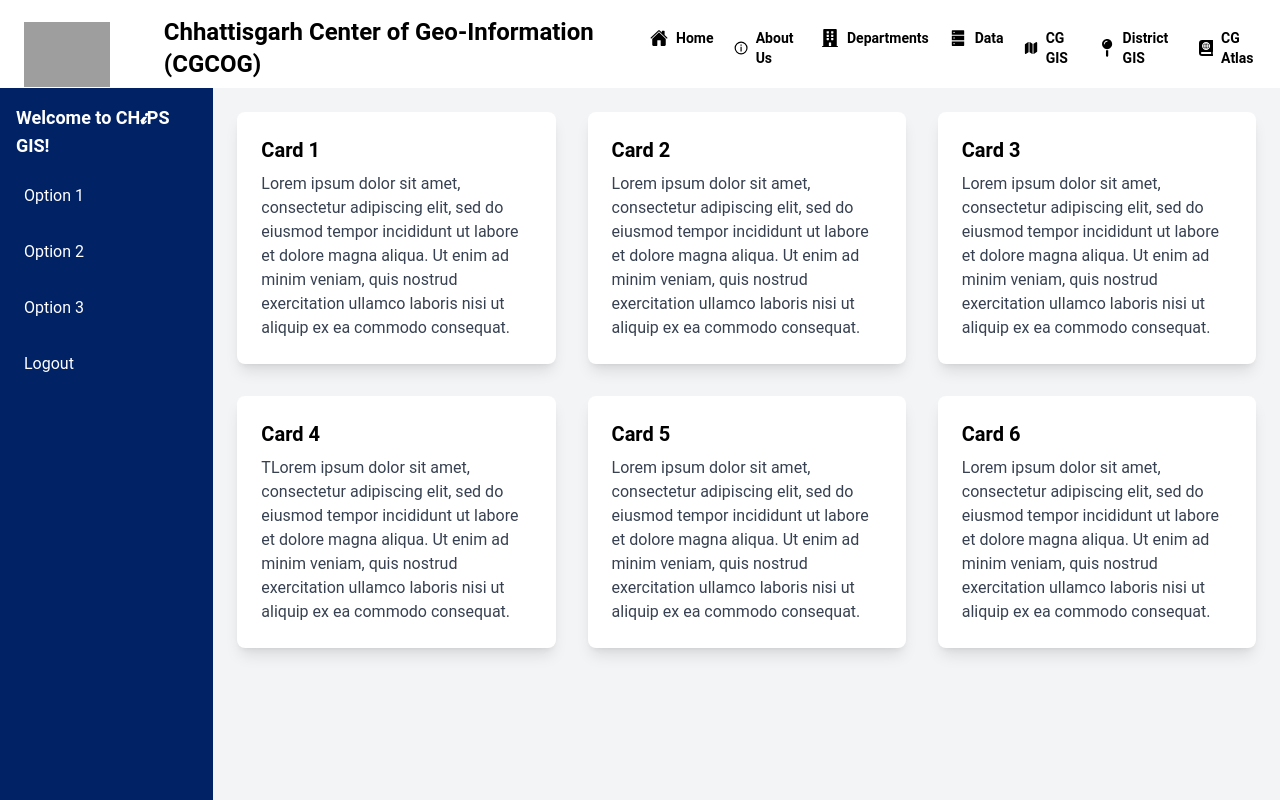
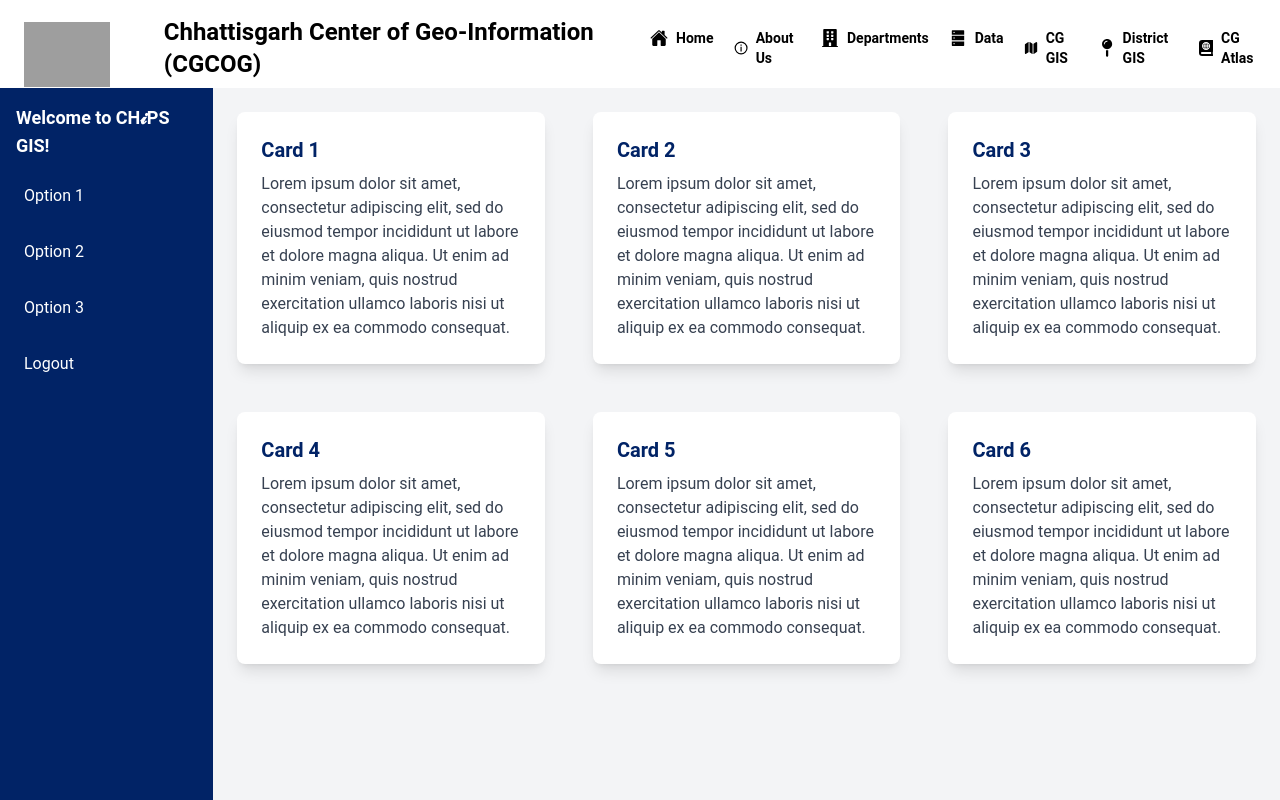
Before and after one commit to adiideee/CHiPS, a React (Create React App) app: page /data in a window 1280 px wide. Shown: the top 800 px of the page. Built offline with nearby package versions, Linux system fonts and the light colour scheme; grey boxes are pictures that could not be loaded.

Commit message:
dashboard done

```diff
--- a/src/Components/Pages/Dashboard.jsx
+++ b/src/Components/Pages/Dashboard.jsx
@@ -14,36 +14,49 @@
       </nav>
 
       <div className="w-5/6 p-4 bg-gray-100">
-        <div className="grid grid-cols-3 gap-8 m-2">
-          <div className="bg-white p-6 rounded-lg shadow-lg">
-            <h2 className="text-xl font-bold mb-2">Card 1</h2>
+        <div className="grid grid-cols-3 gap-12 m-2">
+          <a href='#'>
+          <div className="bg-white p-6 rounded-lg shadow-lg hover:border hover:border-[#012366] hover:shadow-gray-900">
+            <h2 className="text-xl text-[#012366] font-bold mb-2">Card 1</h2>
             <p className="text-gray-700">Lorem ipsum dolor sit amet, consectetur adipiscing elit, sed do eiusmod tempor incididunt ut labore et dolore magna aliqua. Ut enim ad minim veniam, quis nostrud exercitation ullamco laboris nisi ut aliquip ex ea commodo consequat.</p>
           </div>
+          </a>
 
-          <div className="bg-white p-6 rounded-lg shadow-lg">
-            <h2 className="text-xl font-bold mb-2">Card 2</h2>
+          <a href='#'>
+          <div className="bg-white p-6 rounded-lg shadow-lg hover:border hover:border-[#012366] hover:shadow-gray-900">
+            <h2 className="text-xl text-[#012366] font-bold mb-2">Card 2</h2>
             <p className="text-gray-700">Lorem ipsum dolor sit amet, consectetur adipiscing elit, sed do eiusmod tempor incididunt ut labore et dolore magna aliqua. Ut enim ad minim veniam, quis nostrud exercitation ullamco laboris nisi ut aliquip ex ea commodo consequat.</p>
           </div>
+          </a>
 
-          <div className="bg-white p-6 rounded-lg shadow-lg">
-            <h2 className="text-xl font-bold mb-2">Card 3</h2>
+          <a href='#'>
+          <div className="bg-white p-6 rounded-lg shadow-lg hover:border hover:border-[#012366] hover:shadow-gray-900">
+            <h2 className="text-xl text-[#012366] font-bold mb-2">Card 3</h2>
             <p className="text-gray-700">Lorem ipsum dolor sit amet, consectetur adipiscing elit, sed do eiusmod tempor incididunt ut labore et dolore magna aliqua. Ut enim ad minim veniam, quis nostrud exercitation ullamco laboris nisi ut aliquip ex ea commodo consequat.</p>
           </div>
+          </a>
 
-          <div className="bg-white p-6 rounded-lg shadow-lg">
-            <h2 className="text-xl font-bold mb-2">Card 4</h2>
-            <p className="text-gray-700">TLorem ipsum dolor sit amet, consectetur adipiscing elit, sed do eiusmod tempor incididunt ut labore et dolore magna aliqua. Ut enim ad minim veniam, quis nostrud exercitation ullamco laboris nisi ut aliquip ex ea commodo consequat.</p>
-          </div>
-
-          <div className="bg-white p-6 rounded-lg shadow-lg">
-            <h2 className="text-xl font-bold mb-2">Card 5</h2>
+          <a href='#'>
+          <div className="bg-white p-6 rounded-lg shadow-lg hover:border hover:border-[#012366] hover:shadow-gray-900">
+            <h2 className="text-xl text-[#012366] font-bold mb-2">Card 4</h2>
             <p className="text-gray-700">Lorem ipsum dolor sit amet, consectetur adipiscing elit, sed do eiusmod tempor incididunt ut labore et dolore magna aliqua. Ut enim ad minim veniam, quis nostrud exercitation ullamco laboris nisi ut aliquip ex ea commodo consequat.</p>
           </div>
+          </a>
 
-          <div className="bg-white p-6 rounded-lg shadow-lg">
-            <h2 className="text-xl font-bold mb-2">Card 6</h2>
+          <a href='#'>
+          <div className="bg-white p-6 rounded-lg shadow-lg hover:border hover:border-[#012366] hover:shadow-gray-900">
+            <h2 className="text-xl text-[#012366] font-bold mb-2">Card 5</h2>
             <p className="text-gray-700">Lorem ipsum dolor sit amet, consectetur adipiscing elit, sed do eiusmod tempor incididunt ut labore et dolore magna aliqua. Ut enim ad minim veniam, quis nostrud exercitation ullamco laboris nisi ut aliquip ex ea commodo consequat.</p>
           </div>
+          </a>
+
+          <a href='#'>
+          <div className="bg-white p-6 rounded-lg shadow-lg hover:border hover:border-[#012366] hover:shadow-gray-900">
+            <h2 className="text-xl text-[#012366] font-bold mb-2">Card 6</h2>
+            <p className="text-gray-700">Lorem ipsum dolor sit amet, consectetur adipiscing elit, sed do eiusmod tempor incididunt ut labore et dolore magna aliqua. Ut enim ad minim veniam, quis nostrud exercitation ullamco laboris nisi ut aliquip ex ea commodo consequat.</p>
+          </div>
+          </a>
+
         </div>
       </div>
     </div>
--- a/src/Components/Pages/Login/Client/LoginPage.jsx
+++ b/src/Components/Pages/Login/Client/LoginPage.jsx
@@ -15,8 +15,6 @@
         </div>
       </div>
       <div className="w-2/3 bg-green-200 flex justify-center items-center bg-cover" style={{ backgroundImage: `url(${loginbg})` }}>
-        {/* Alternatively, you can use an img tag if you prefer */}
-        {/* <img src="path/to/your/image.jpg" alt="Background" className="object-cover h-full w-full" /> */}
       </div>
     </div>
   );
```
